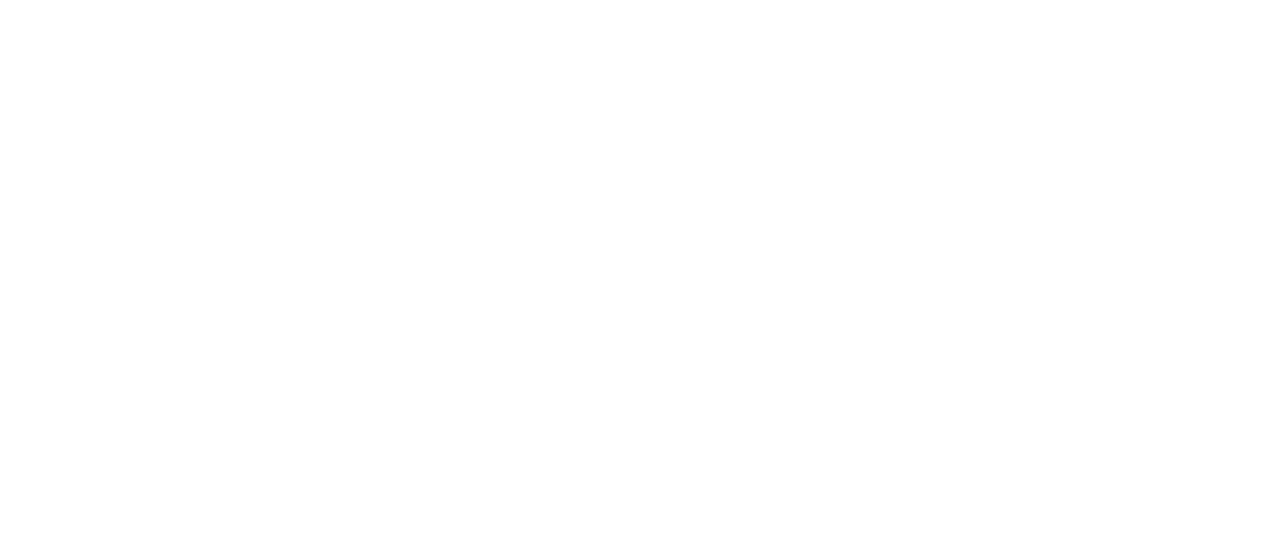
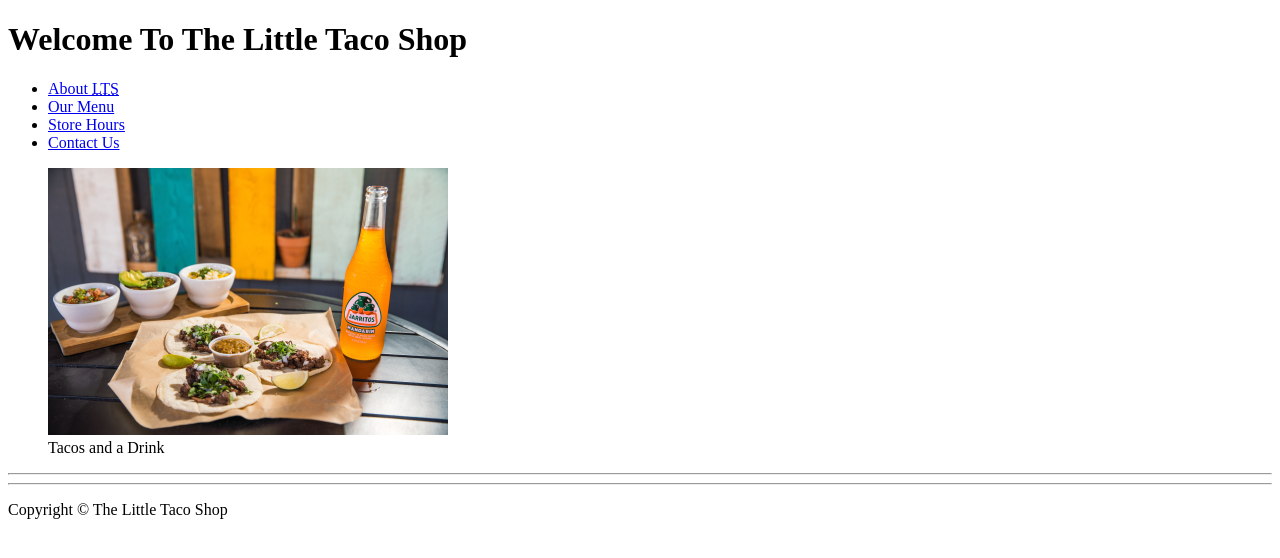
Before and after one commit to kalepadot/shopv1-dg, a plain HTML site: page index.html in a window 1280 px wide. Drawn offline with Linux system fonts and the light colour scheme.

Commit message:
basic layout

```diff
--- a/index.html
+++ b/index.html
@@ -5,10 +5,47 @@
     <meta http-equiv="X-UA-Compatible" content="IE=edge">
     <meta name="viewport" content="width=device-width, initial-scale=1.0">
     <title>The Little Taco Shop</title>
+    <link rel="icon" href="favicon.ico" type="image/x-icon">
     <link rel="stylesheet" href="css/style.css">
-    <link rel="icon" href="favicon.ico">
+
 </head>
+<header>
+    <h1>Welcome To The Little Taco Shop</h1>
+    <nav>
+        <ul>
+            <li>
+                <a href="#about">About <abbr title="The Little Taco Shop">LTS</abbr></a>
+            </li>
+            <li>
+                <a href="#menu">Our Menu</a>
+            </li>
+            <li>
+                <a href="#hours.html">Store Hours</a>
+            </li>
+            <li>
+                <a href="#contact.html">Contact Us</a>
+            </li>
+        </ul>
+    </nav>
+
+    <figure>
+        <img src="img/tacos_and_drink_400x267.png" alt="Tacos and Drink" title="We Love Tacos!" width="400" height="267">
+        <figcaption>
+            Tacos and a Drink
+        </figcaption>
+    </figure>
+
+</header>
+<hr>
+<main>
+
+</main>
+<hr>
+<footer>
+    <p>Copyright &copy; The Little Taco Shop</p>
+</footer>
 <body>
 
 </body>
+
 </html>
```
